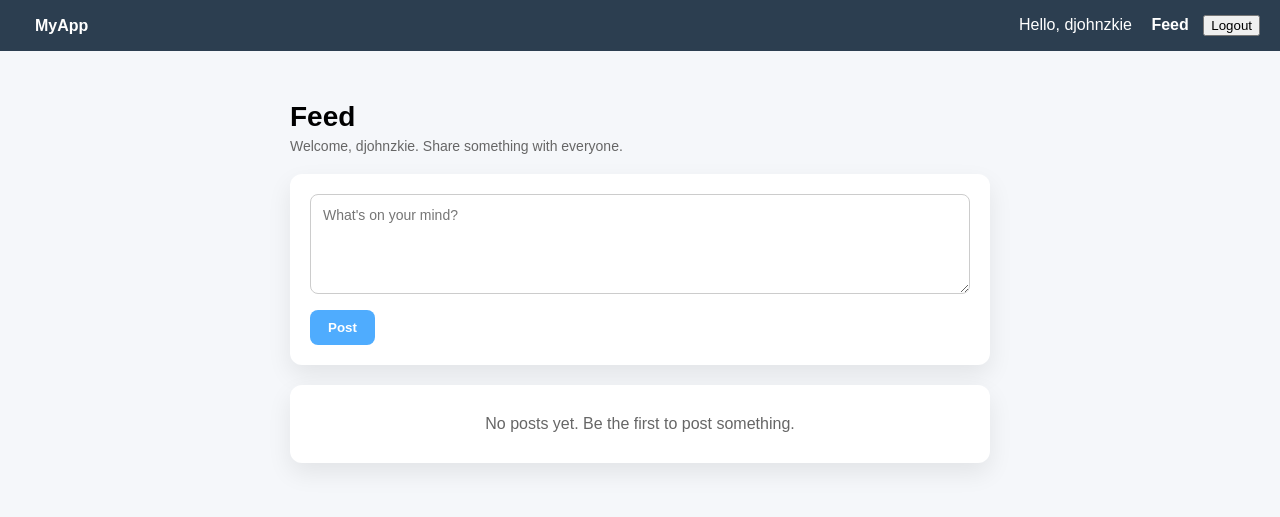
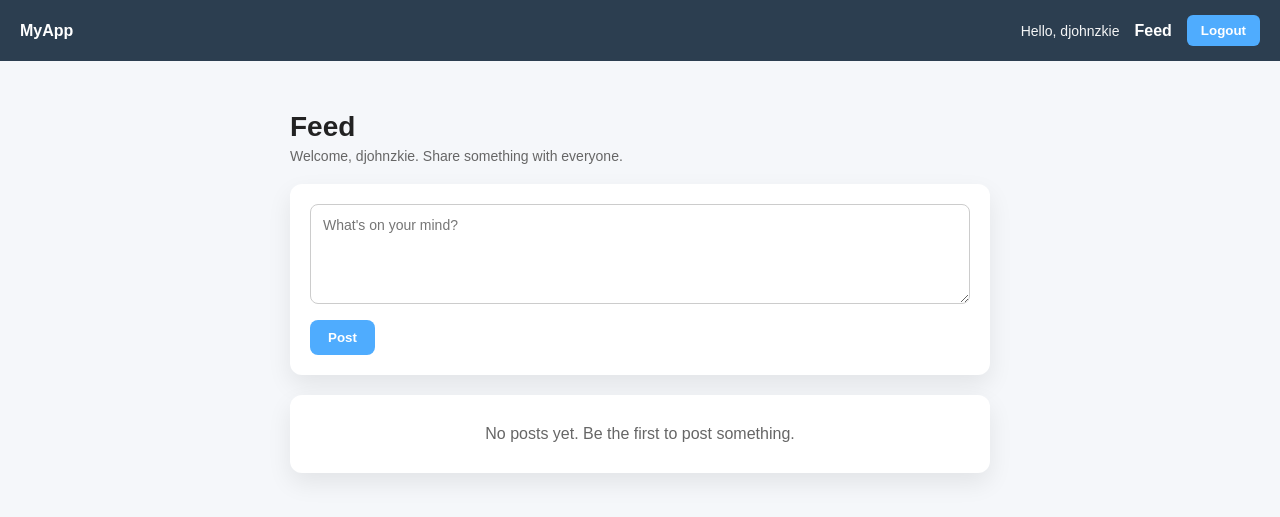
Before and after one commit to clarincehierro001-hue/laughing-pancake, a Flask app: template templates/feed.html in a window 1280 px wide. Shown: the top 517 px of the page. Run offline with Flask 3, Linux system fonts and the light colour scheme; the template is opened without the code that fills it, so the values that code supplies are empty; a user stored in the database is signed in.

Commit message:
base.html

```diff
--- a/templates/base.html
+++ b/templates/base.html
@@ -10,9 +10,9 @@
             margin: 0;
             font-family: Arial, sans-serif;
             background: #f5f7fa;
+            color: #222;
         }
 
-        /* Navbar */
         .navbar {
             background: #2c3e50;
             padding: 15px 20px;
@@ -20,12 +20,21 @@
             display: flex;
             justify-content: space-between;
             align-items: center;
+            flex-wrap: wrap;
+            gap: 12px;
+        }
+
+        .navbar-left,
+        .navbar-right {
+            display: flex;
+            align-items: center;
+            gap: 15px;
+            flex-wrap: wrap;
         }
 
         .navbar a {
             color: white;
             text-decoration: none;
-            margin-left: 15px;
             font-weight: bold;
         }
 
@@ -33,13 +42,37 @@
             text-decoration: underline;
         }
 
+        .navbar-user {
+            font-size: 14px;
+            opacity: 0.95;
+        }
+
+        .logout-form {
+            display: inline;
+            margin: 0;
+        }
+
+        .logout-btn {
+            background: #4facfe;
+            color: white;
+            border: none;
+            padding: 8px 14px;
+            border-radius: 6px;
+            font-weight: bold;
+            cursor: pointer;
+        }
+
+        .logout-btn:hover {
+            background: #3a8dde;
+        }
+
         .container {
             max-width: 900px;
             margin: 30px auto;
             padding: 20px;
+            box-sizing: border-box;
         }
 
-        /* Flash / error messages */
         .alert {
             padding: 12px;
             margin-bottom: 15px;
@@ -49,11 +82,13 @@
         .alert-error {
             background: #ffe0e0;
             color: #a10000;
+            border: 1px solid #ffb3b3;
         }
 
         .alert-success {
             background: #e0ffe5;
             color: #006b21;
+            border: 1px solid #a8e6b5;
         }
     </style>
 
@@ -61,19 +96,19 @@
 </head>
 <body>
 
-    <!-- NAVBAR -->
     <div class="navbar">
-        <div>
+        <div class="navbar-left">
             <a href="{{ url_for('home') }}">MyApp</a>
         </div>
 
-        <div>
+        <div class="navbar-right">
             {% if current_user.is_authenticated %}
-                <span>Hello, {{ current_user.username }}</span>
+                <span class="navbar-user">Hello, {{ current_user.username }}</span>
                 <a href="{{ url_for('feed') }}">Feed</a>
 
-                <form action="{{ url_for('logout') }}" method="POST" style="display:inline;">
-                    <button type="submit" style="margin-left:10px;">Logout</button>
+                <form action="{{ url_for('logout') }}" method="POST" class="logout-form">
+                    <input type="hidden" name="csrf_token" value="{{ csrf_token_value }}">
+                    <button type="submit" class="logout-btn">Logout</button>
                 </form>
             {% else %}
                 <a href="{{ url_for('login') }}">Login</a>
@@ -82,10 +117,7 @@
         </div>
     </div>
 
-    <!-- MAIN CONTENT -->
     <div class="container">
-
-        <!-- Optional flash messages -->
         {% with messages = get_flashed_messages(with_categories=true) %}
             {% if messages %}
                 {% for category, message in messages %}
@@ -96,7 +128,6 @@
             {% endif %}
         {% endwith %}
 
-        <!-- Error passed manually (like in your routes) -->
         {% if error %}
             <div class="alert alert-error">
                 {{ error }}
```
